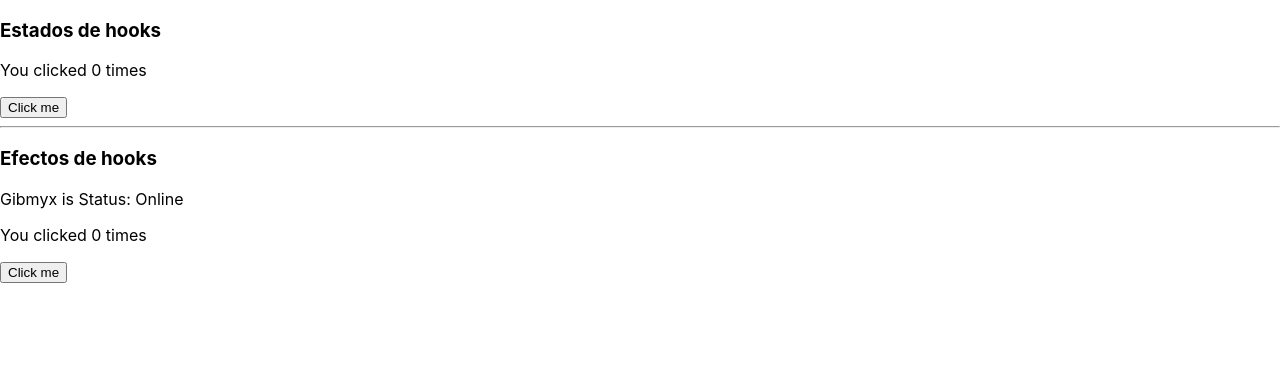
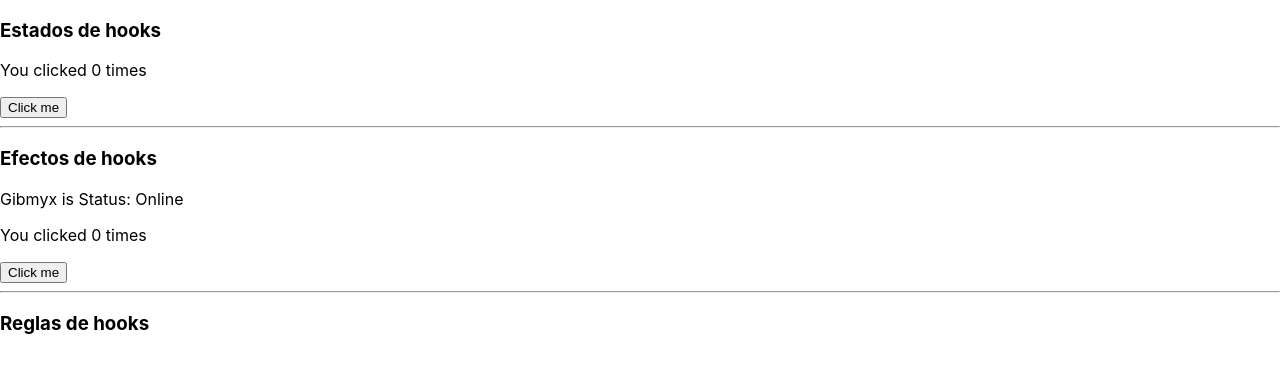
Before and after one commit to gibmyx/courseJs, a React (Create React App) app in the folder hooks-guide/: page / in a window 1280 px wide. Shown: the top 372 px of the page. Built offline with nearby package versions, Linux system fonts and the light colour scheme.

Commit message:
feat: roles Hooks

```diff
--- /dev/null
+++ b/hooks-guide/src/components/Class03HooksRules.tsx
@@ -0,0 +1,30 @@
+import {useState, useEffect} from 'react';
+
+function Class03HooksRules() {
+    // 1. Usa la variable de estado del nombre
+    const [name, setName] = useState('Mary');
+
+    // 2. Usa un efecto para persistir el formulario
+    useEffect(function persistForm() {
+        // 👍 No vamos a romper la primera regla nunca más.
+        if (name !== '') {
+            localStorage.setItem('formData', name);
+        }
+    });
+
+    // 3. Usa la variable de estado del apellido
+    const [surname, setSurname] = useState('Poppins');
+
+    // 4. Usa un efecto para la actualización del título
+    useEffect(function updateTitle() {
+        document.title = name + ' ' + surname;
+    });
+    return (
+        <div>
+            <hr/>
+            <h3>Reglas de hooks</h3>
+        </div>
+    );
+}
+
+export {Class03HooksRules}
--- a/hooks-guide/src/index.tsx
+++ b/hooks-guide/src/index.tsx
@@ -3,14 +3,16 @@ import ReactDOM from 'react-dom';
 import './index.css';
 import {Class01HooksState} from "./components/Class01HooksState";
 import {Class02HooksEffect} from "./components/Class02HooksEffect";
+import {Class03HooksRules} from "./components/Class03HooksRules";
 import reportWebVitals from './reportWebVitals';
 
 ReactDOM.render(
-  <React.StrictMode>
-    <Class01HooksState />
-    <Class02HooksEffect friend={{id: 1, name: "Gibmyx"}}/>
-  </React.StrictMode>,
-  document.getElementById('root')
+    <React.StrictMode>
+        <Class01HooksState/>
+        <Class02HooksEffect friend={{id: 1, name: "Gibmyx"}}/>
+        <Class03HooksRules/>
+    </React.StrictMode>,
+    document.getElementById('root')
 );
 
 // If you want to start measuring performance in your app, pass a function
```
